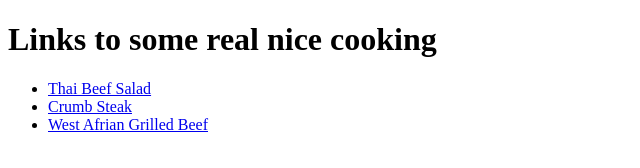
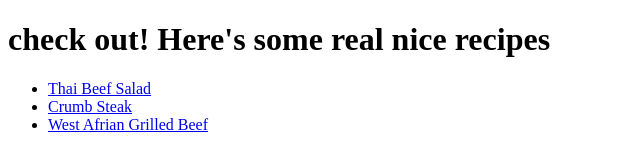
Before and after one commit to Topherchriss/odin-rescipes, a plain HTML site: page index.html in a window 1280 px wide. Shown: the whole page, without its empty margins (0-640 px from the left). Drawn offline with Linux system fonts and the light colour scheme.

Commit message:
readme update

```diff
--- a/index.html
+++ b/index.html
@@ -6,7 +6,7 @@
   <title>Odin Recipes</title>
 </head>
 <body>
-   <h1>Links to some real nice cooking</h1>
+   <h1>check out! Here's some real nice recipes</h1>
    <ul>
     <li><a target="_blank" href="./recipes/beefsalad.html">Thai Beef Salad</a></li>
     <li><a target="_blank" href="./recipes/crumpstick.html">Crumb Steak</a></li>
```
Also changed, not shown: 1 other file.
